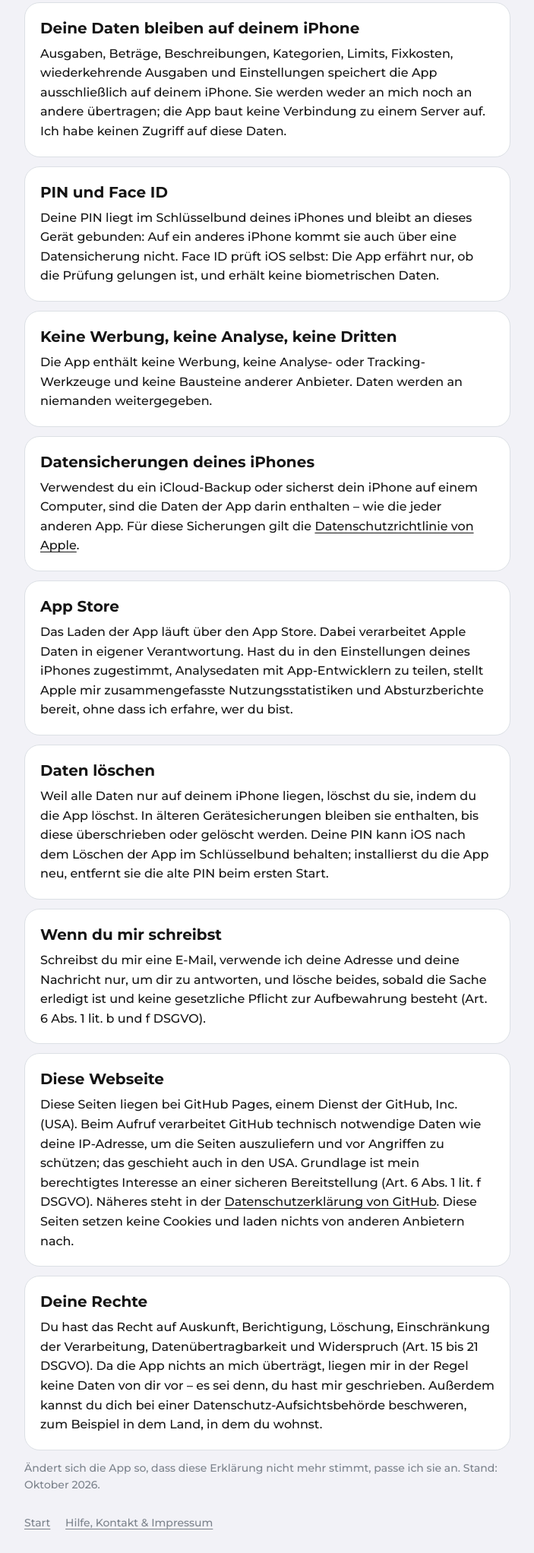
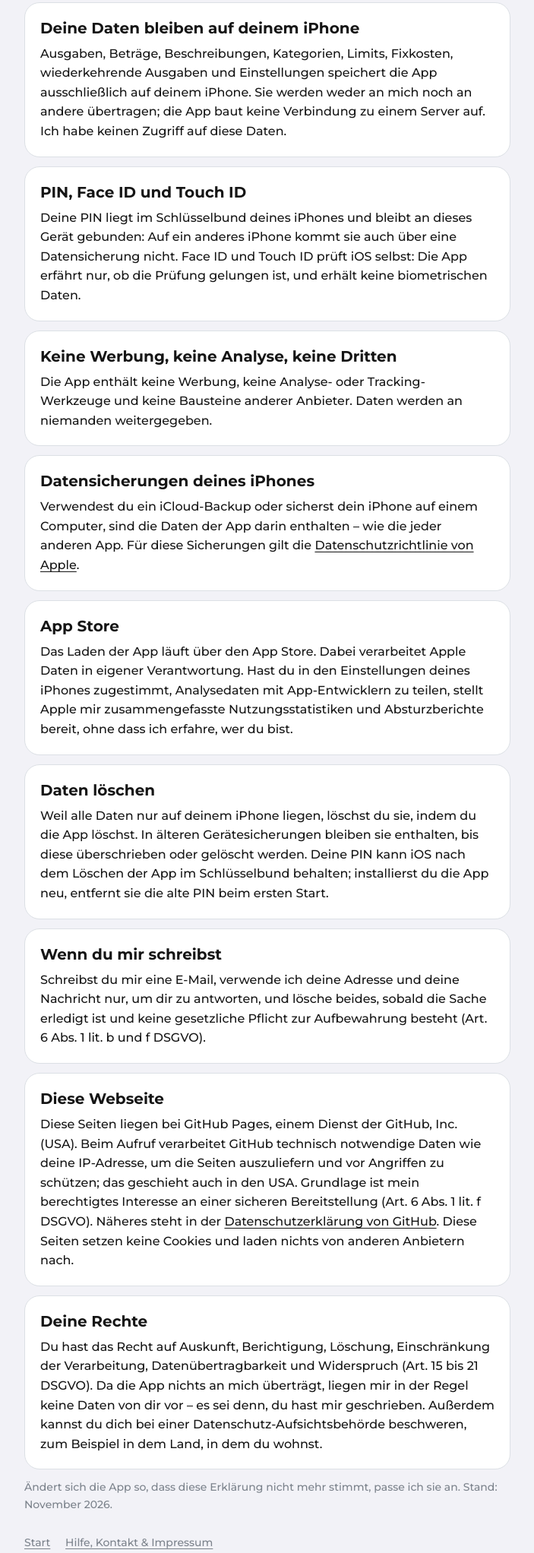
Before and after one commit to Pold286/pold286.github.io, a plain HTML site: page datenschutz.html in a window 1280 px wide. Shown: the part 403-2447 px from the top of the page at 76% size, without its empty margins (288-991 px from the left). Drawn offline with Linux system fonts and the light colour scheme.

Commit message:
Add files via upload

```diff
--- a/datenschutz.html
+++ b/datenschutz.html
@@ -27,8 +27,8 @@
   </section>
 
   <section class="box">
-    <h2>PIN und Face ID</h2>
-    <p>Deine PIN liegt im Schlüsselbund deines iPhones und bleibt an dieses Gerät gebunden: Auf ein anderes iPhone kommt sie auch über eine Datensicherung nicht. Face ID prüft iOS selbst: Die App erfährt nur, ob die Prüfung gelungen ist, und erhält keine biometrischen Daten.</p>
+    <h2>PIN, Face ID und Touch ID</h2>
+    <p>Deine PIN liegt im Schlüsselbund deines iPhones und bleibt an dieses Gerät gebunden: Auf ein anderes iPhone kommt sie auch über eine Datensicherung nicht. Face ID und Touch ID prüft iOS selbst: Die App erfährt nur, ob die Prüfung gelungen ist, und erhält keine biometrischen Daten.</p>
   </section>
 
   <section class="box">
@@ -66,7 +66,7 @@
     <p>Du hast das Recht auf Auskunft, Berichtigung, Löschung, Einschränkung der Verarbeitung, Datenübertragbarkeit und Widerspruch (Art. 15 bis 21 DSGVO). Da die App nichts an mich überträgt, liegen mir in der Regel keine Daten von dir vor – es sei denn, du hast mir geschrieben. Außerdem kannst du dich bei einer Datenschutz-Aufsichtsbehörde beschweren, zum Beispiel in dem Land, in dem du wohnst.</p>
   </section>
 
-  <p class="leise">Ändert sich die App so, dass diese Erklärung nicht mehr stimmt, passe ich sie an. Stand: Oktober 2026.</p>
+  <p class="leise">Ändert sich die App so, dass diese Erklärung nicht mehr stimmt, passe ich sie an. Stand: November 2026.</p>
 
   <nav>
     <a href="index.html">Start</a>
```
Also changed, not shown: kontakt.html (+1 -1 lines).
